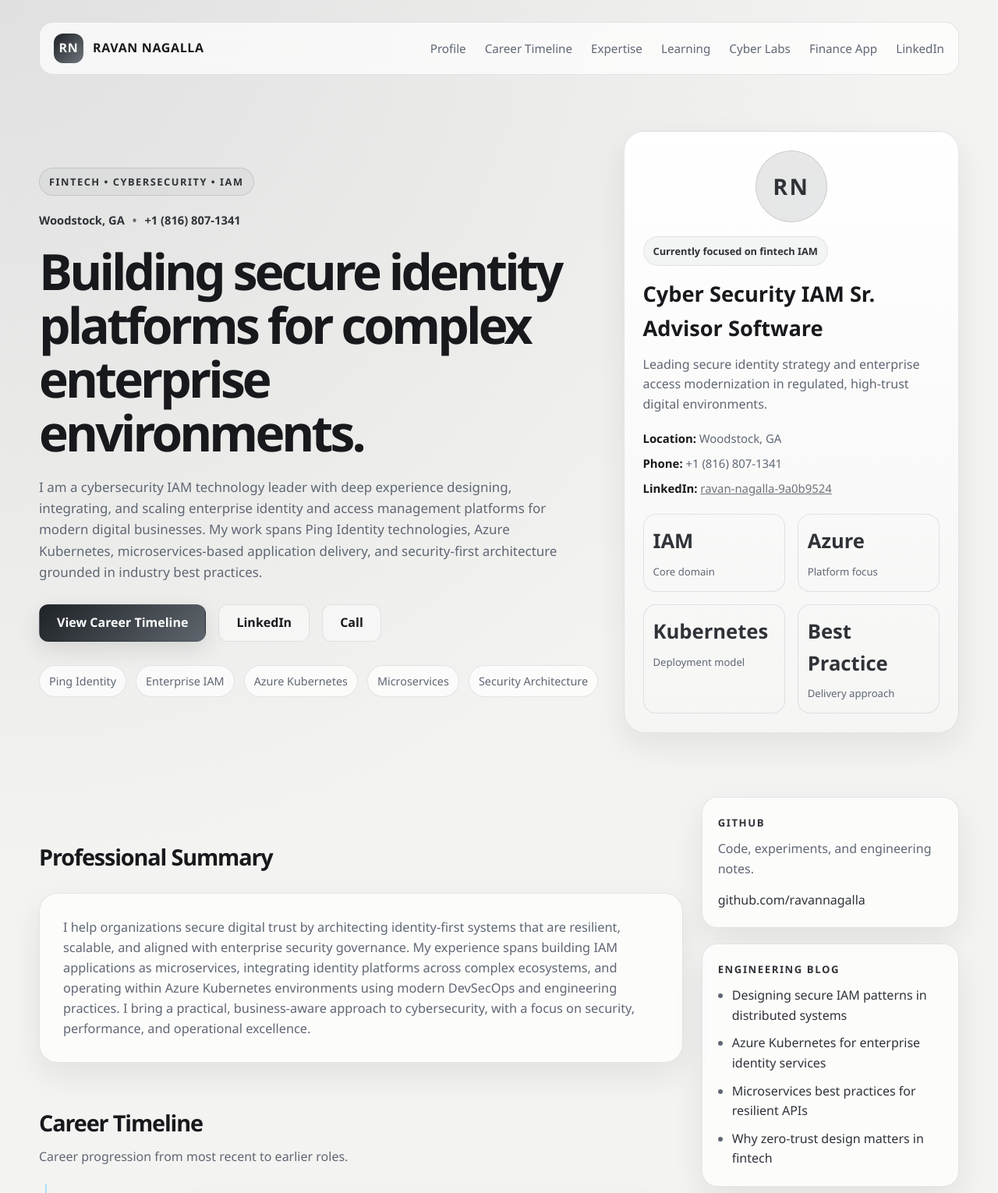
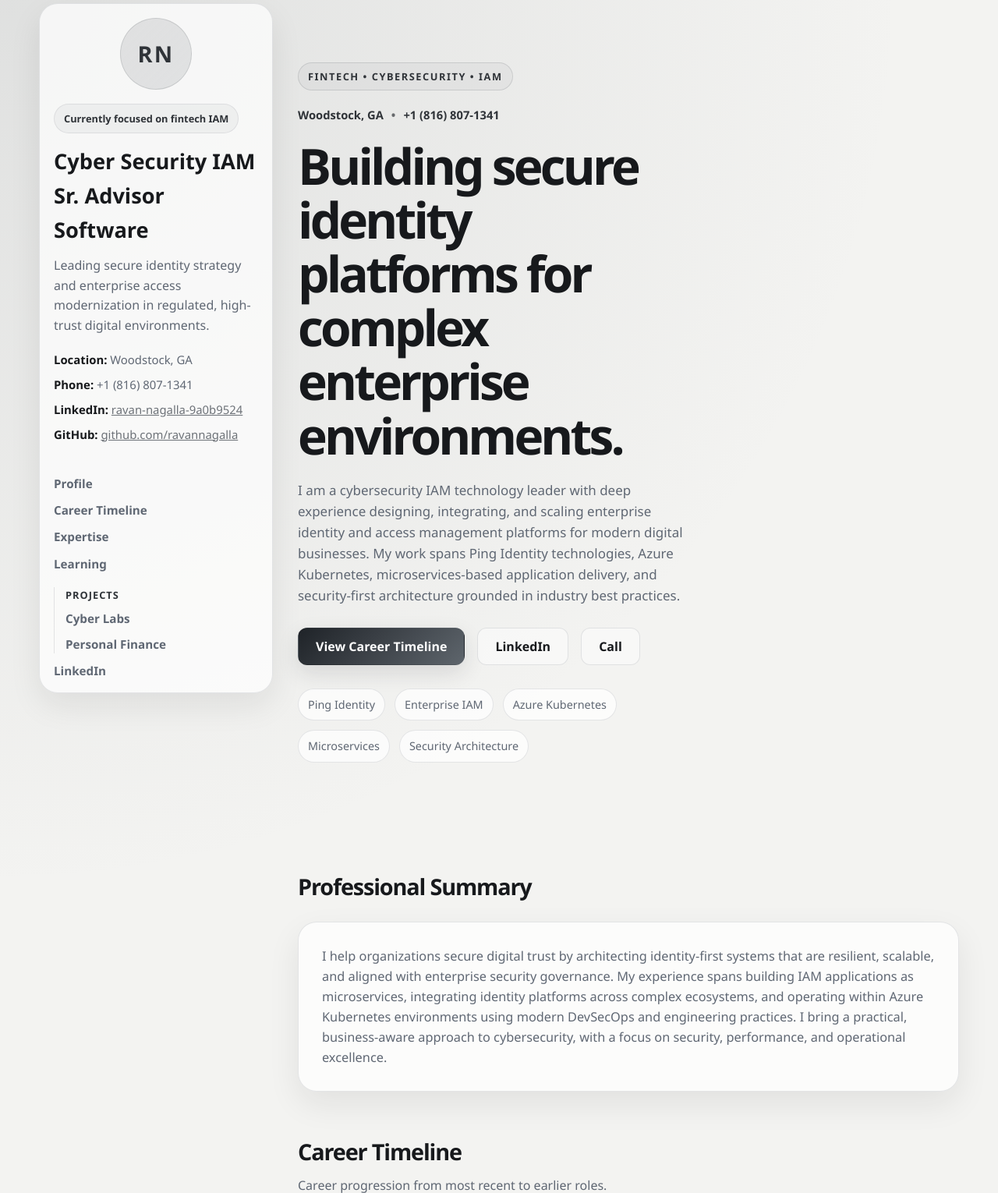
Before and after one commit to ravannagalla/ravannagalla.github.io, a plain HTML site: page index.html in a window 1280 px wide. Shown: the part 20-1550 px from the top of the page at 78% size. Drawn offline with Linux system fonts and the light colour scheme.

Commit message:
add new sections

```diff
--- a/index.html
+++ b/index.html
@@ -12,23 +12,48 @@
   </head>
   <body>
     <div class="page-shell">
-      <header class="hero">
-        <nav class="topbar" aria-label="Main navigation">
-          <div class="brand">
-            <span class="brand-mark">RN</span>
-            <span>RAVAN NAGALLA</span>
+      <div class="workspace-layout">
+        <aside class="left-rail" aria-label="Section navigation">
+          <div class="floating-sidebar">
+            <div class="profile-card compact-profile-card" aria-label="Professional summary card">
+              <div class="profile-photo-wrap">
+                <div class="profile-photo">RN</div>
               </div>
-          <div class="nav-links">
+              <div class="profile-badge">Currently focused on fintech IAM</div>
+              <h3>Cyber Security IAM Sr. Advisor Software</h3>
+              <p>
+                Leading secure identity strategy and enterprise access modernization in regulated,
+                high-trust digital environments.
+              </p>
+              <div class="contact-list">
+                <div><strong>Location:</strong> Woodstock, GA</div>
+                <div><strong>Phone:</strong> +1 (816) 807-1341</div>
+                <div><strong>LinkedIn:</strong> <a href="https://www.linkedin.com/in/ravan-nagalla-9a0b9524/" target="_blank" rel="noreferrer">ravan-nagalla-9a0b9524</a></div>
+                <div><strong>GitHub:</strong> <a href="https://github.com/ravannagalla" target="_blank" rel="noreferrer">github.com/ravannagalla</a></div>
+              </div>
+            </div>
+
+            <div class="nav-panel">
+              <nav class="side-nav">
                 <a href="#profile">Profile</a>
                 <a href="#timeline">Career Timeline</a>
                 <a href="#expertise">Expertise</a>
                 <a href="Learning/cybersecurity/index.html">Learning</a>
+
+                <div class="subnav-block">
+                  <span class="subnav-label">Projects</span>
                   <a href="projects/cyber-security-labs/index.html">Cyber Labs</a>
-            <a href="projects/personal-finance-app/index.html">Finance App</a>
+                  <a href="projects/personal-finance-app/index.html">Personal Finance</a>
+                </div>
+
                 <a href="https://www.linkedin.com/in/ravan-nagalla-9a0b9524/" target="_blank" rel="noreferrer">LinkedIn</a>
+              </nav>
             </div>
-        </nav>
+          </div>
+        </aside>
 
+        <div class="main-area">
+          <header class="hero">
             <div id="profile" class="hero-content">
               <div>
                 <div class="eyebrow">Fintech • Cybersecurity • IAM</div>
@@ -59,40 +84,6 @@
                 </ul>
               </div>
 
-          <aside class="profile-card" aria-label="Professional summary card">
-            <div class="profile-photo-wrap">
-              <div class="profile-photo">RN</div>
-            </div>
-            <div class="profile-badge">Currently focused on fintech IAM</div>
-            <h3>Cyber Security IAM Sr. Advisor Software</h3>
-            <p>
-              Leading secure identity strategy and enterprise access modernization in regulated,
-              high-trust digital environments.
-            </p>
-            <div class="contact-list">
-              <div><strong>Location:</strong> Woodstock, GA</div>
-              <div><strong>Phone:</strong> +1 (816) 807-1341</div>
-              <div><strong>LinkedIn:</strong> <a href="https://www.linkedin.com/in/ravan-nagalla-9a0b9524/" target="_blank" rel="noreferrer">ravan-nagalla-9a0b9524</a></div>
-            </div>
-            <div class="metrics">
-              <div class="metric">
-                <span class="value">IAM</span>
-                <span class="label">Core domain</span>
-              </div>
-              <div class="metric">
-                <span class="value">Azure</span>
-                <span class="label">Platform focus</span>
-              </div>
-              <div class="metric">
-                <span class="value">Kubernetes</span>
-                <span class="label">Deployment model</span>
-              </div>
-              <div class="metric">
-                <span class="value">Best Practice</span>
-                <span class="label">Delivery approach</span>
-              </div>
-            </div>
-          </aside>
             </div>
           </header>
 
@@ -226,24 +217,9 @@
               </section>
             </div>
 
-        <aside class="sidebar" aria-label="Engineering blog and code links">
-          <div class="sidebar-card">
-            <div class="sidebar-title">GitHub</div>
-            <p>Code, experiments, and engineering notes.</p>
-            <a class="sidebar-link" href="https://github.com/ravannagalla" target="_blank" rel="noreferrer">github.com/ravannagalla</a>
+          </main>
         </div>
-
-          <div class="sidebar-card">
-            <div class="sidebar-title">Engineering Blog</div>
-            <ul class="blog-list">
-              <li><a href="#">Designing secure IAM patterns in distributed systems</a></li>
-              <li><a href="#">Azure Kubernetes for enterprise identity services</a></li>
-              <li><a href="#">Microservices best practices for resilient APIs</a></li>
-              <li><a href="#">Why zero-trust design matters in fintech</a></li>
-            </ul>
       </div>
-        </aside>
-      </main>
 
       <footer>© 2026 Ravan Nagalla | Cybersecurity IAM Portfolio</footer>
     </div>
--- a/styles.css
+++ b/styles.css
@@ -44,26 +44,61 @@ img {
   padding: 24px 0 60px;
 }
 
-.hero {
-  padding: 24px 0 12px;
+.workspace-layout {
+  display: grid;
+  grid-template-columns: 300px minmax(0, 1fr);
+  gap: 32px;
+  align-items: start;
 }
 
-.topbar {
+.left-rail {
+  position: sticky;
+  top: 20px;
+  align-self: start;
   display: flex;
-  align-items: center;
-  justify-content: space-between;
-  gap: 20px;
-  padding: 14px 18px;
+  flex-direction: column;
+  gap: 18px;
+  padding: 0;
+}
+
+.floating-sidebar {
+  position: relative;
+  display: flex;
+  flex-direction: column;
+  gap: 18px;
+  padding: 18px 18px 16px;
   border: 1px solid var(--border);
+  border-radius: 24px;
   background: rgba(255, 255, 255, 0.7);
-  backdrop-filter: blur(14px);
-  border-radius: 18px;
+  box-shadow: var(--shadow);
+}
+
+.profile-card.compact-profile-card {
+  width: 100%;
+  padding: 0;
+  border: none;
+  border-radius: 0;
+  background: transparent;
+  box-shadow: none;
+  position: relative;
+  top: auto;
+}
+
+.nav-panel {
+  position: static;
+  top: auto;
+  padding: 0;
+  border: none;
+  border-radius: 0;
+  background: transparent;
+  box-shadow: none;
 }
 
 .brand {
   display: inline-flex;
   align-items: center;
   gap: 12px;
+  margin-bottom: 18px;
   font-weight: 700;
   letter-spacing: 0.04em;
 }
@@ -79,21 +114,47 @@ img {
   font-weight: 800;
 }
 
-.nav-links {
+.side-nav {
   display: flex;
-  gap: 24px;
-  flex-wrap: wrap;
-  font-size: 0.95rem;
+  flex-direction: column;
+  gap: 10px;
 }
 
-.nav-links a {
+.side-nav a,
+.subnav-label {
   color: var(--muted);
   text-decoration: none;
+  font-size: 0.95rem;
+  font-weight: 600;
   transition: color 0.2s ease;
 }
 
-.nav-links a:hover {
+.side-nav a:hover {
   color: var(--text);
+}
+
+.subnav-block {
+  display: flex;
+  flex-direction: column;
+  gap: 8px;
+  margin-top: 8px;
+  padding-left: 14px;
+  border-left: 1px solid var(--border);
+}
+
+.subnav-label {
+  color: var(--primary-strong);
+  font-size: 0.8rem;
+  letter-spacing: 0.08em;
+  text-transform: uppercase;
+}
+
+.main-area {
+  min-width: 0;
+}
+
+.hero {
+  padding: 4px 0 12px;
 }
 
 .hero-content {
@@ -299,7 +360,7 @@ h1 {
 
 .content-layout {
   display: grid;
-  grid-template-columns: minmax(0, 2fr) minmax(260px, 0.8fr);
+  grid-template-columns: minmax(0, 1fr);
   gap: 24px;
   align-items: start;
   margin-top: 54px;
@@ -307,56 +368,6 @@ h1 {
 
 .main-column {
   min-width: 0;
-}
-
-.sidebar {
-  display: grid;
-  gap: 20px;
-  position: sticky;
-  top: 20px;
-}
-
-.sidebar-card {
-  padding: 22px 20px;
-  border: 1px solid var(--border);
-  border-radius: 20px;
-  background: rgba(255, 255, 255, 0.7);
-  box-shadow: var(--shadow);
-}
-
-.sidebar-title {
-  margin: 0 0 10px;
-  font-size: 0.82rem;
-  font-weight: 700;
-  letter-spacing: 0.12em;
-  text-transform: uppercase;
-  color: var(--primary-strong);
-}
-
-.sidebar-card p {
-  margin: 0 0 14px;
-  color: var(--muted);
-}
-
-.sidebar-link,
-.blog-list a {
-  color: var(--primary-strong);
-  text-decoration: none;
-}
-
-.sidebar-link:hover,
-.blog-list a:hover {
-  text-decoration: underline;
-}
-
-.blog-list {
-  margin: 0;
-  padding-left: 18px;
-  color: var(--muted);
-}
-
-.blog-list li + li {
-  margin-top: 10px;
 }
 
 section {
@@ -516,6 +527,14 @@ footer {
 }
 
 @media (max-width: 860px) {
+  .workspace-layout {
+    grid-template-columns: 1fr;
+  }
+
+  .left-rail {
+    position: static;
+  }
+
   .hero-content,
   .content-layout,
   .capabilities {
@@ -524,15 +543,6 @@ footer {
 
   .sidebar {
     position: static;
-  }
-
-  .topbar {
-    flex-direction: column;
-    align-items: flex-start;
-  }
-
-  .nav-links {
-    gap: 12px 16px;
   }
 
   .timeline-item {
```
Lines whose indentation alone changed are shown as unchanged.
